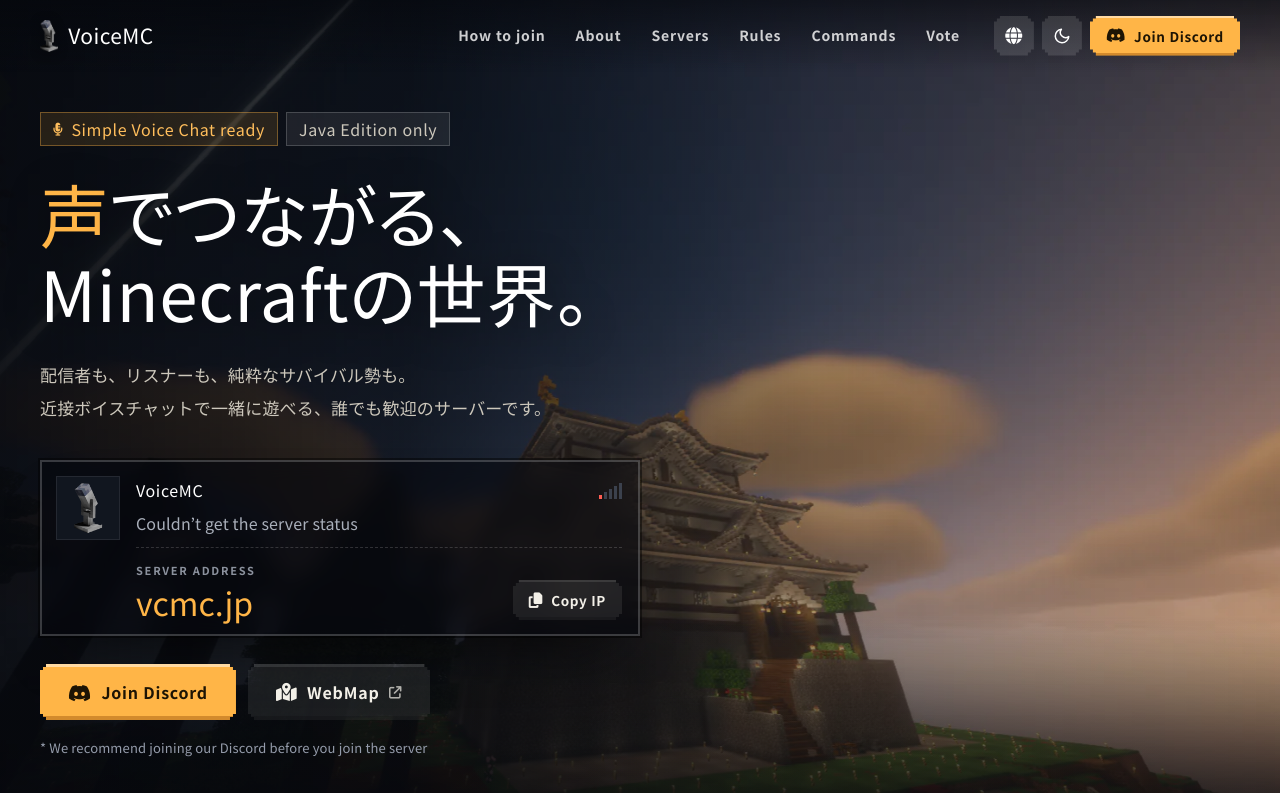
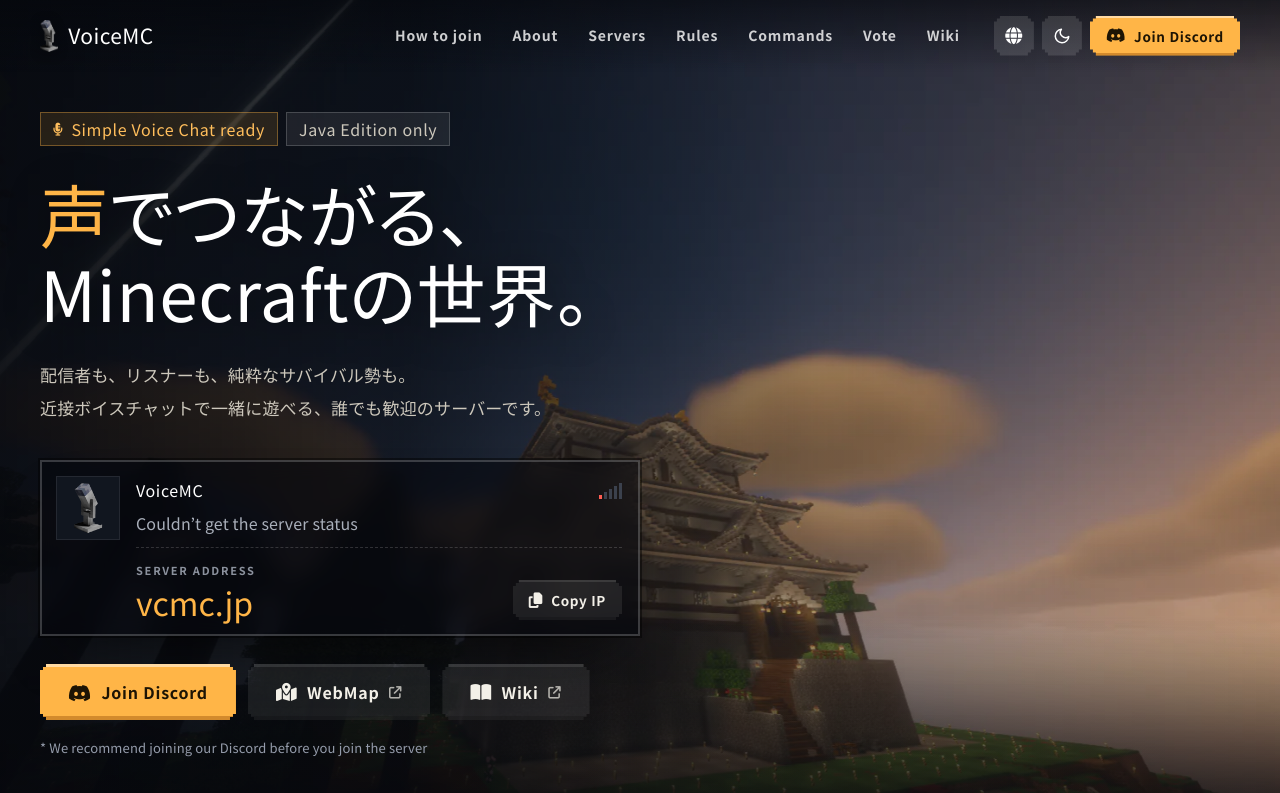
Before and after one commit to ShotaXiangtai/vcmc-web, a plain HTML site: page index.html in a window 1280 px wide. Shown: the top 793 px of the page. Drawn offline with Linux system fonts and the light colour scheme; no server answers; a script that the page names is missing; a web font is replaced by a local one.

Commit message:
Wiki へのリンクを追加（トップのボタン・ヘッダー・フッター）

```diff
--- a/index.html
+++ b/index.html
@@ -98,6 +98,7 @@
           <li><a href="rules.html">ルール</a></li>
           <li><a href="commands.html">コマンド</a></li>
           <li><a href="vote.html">投票</a></li>
+          <li><a href="https://wiki.vcmc.jp/" target="_blank" rel="noopener">Wiki</a></li>
           <li class="nav-mobile-cta">
             <a class="btn btn--primary btn--block" href="https://discord.gg/UC7Zgvkps8" target="_blank" rel="noopener"><i class="fa-brands fa-discord" aria-hidden="true"></i>Discordに参加</a>
           </li>
@@ -170,6 +171,7 @@
           <div class="hero-actions">
             <a class="btn btn--primary btn--lg" href="https://discord.gg/UC7Zgvkps8" target="_blank" rel="noopener"><i class="fa-brands fa-discord" aria-hidden="true"></i>Discordに参加</a>
             <a class="btn btn--ghost btn--lg" href="https://map.vcmc.jp/" target="_blank" rel="noopener"><i class="fa-solid fa-map-location-dot" aria-hidden="true"></i>WebMap<i class="fa-solid fa-arrow-up-right-from-square ext" aria-hidden="true"></i></a>
+            <a class="btn btn--ghost btn--lg" href="https://wiki.vcmc.jp/" target="_blank" rel="noopener"><i class="fa-solid fa-book-open" aria-hidden="true"></i>Wiki<i class="fa-solid fa-arrow-up-right-from-square ext" aria-hidden="true"></i></a>
           </div>
           <p class="hero-note">※ サーバーへの参加にはDiscordへの加入を推奨しています</p>
         </div>
@@ -476,6 +478,7 @@
           <ul>
             <li><a href="https://discord.gg/UC7Zgvkps8" target="_blank" rel="noopener">Discord<i class="fa-solid fa-arrow-up-right-from-square" aria-hidden="true"></i></a></li>
             <li><a href="https://map.vcmc.jp/" target="_blank" rel="noopener">WebMap<i class="fa-solid fa-arrow-up-right-from-square" aria-hidden="true"></i></a></li>
+            <li><a href="https://wiki.vcmc.jp/" target="_blank" rel="noopener">Wiki<i class="fa-solid fa-arrow-up-right-from-square" aria-hidden="true"></i></a></li>
             <li><a href="https://modrinth.com/plugin/simple-voice-chat" target="_blank" rel="noopener">Simple Voice Chat<i class="fa-solid fa-arrow-up-right-from-square" aria-hidden="true"></i></a></li>
           </ul>
         </nav>
```
Also changed, not shown: 404.html (+2 -0 lines), commands.html (+2 -0 lines), rules.html (+2 -0 lines), vote.html (+2 -0 lines).
